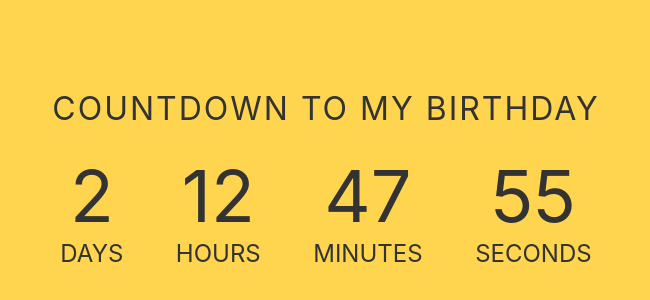
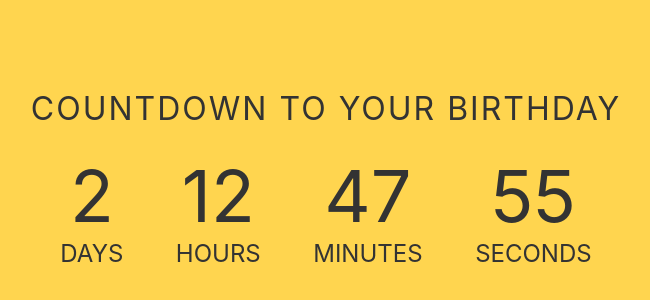
Before and after one commit to happiestbirthday/happiestbirthday.github.io, a plain HTML site: page index.html in a window 1280 px wide. Shown: the part 210-510 px from the top of the page, without its empty margins (314-964 px from the left). Drawn offline with Linux system fonts and the light colour scheme.

Commit message:
Update index.html

```diff
--- a/index.html
+++ b/index.html
@@ -95,7 +95,7 @@ li span {
 </style>
 <html>
 <div class="container">
-  <h1 id="headline">Countdown to my birthday</h1>
+  <h1 id="headline">Countdown to your birthday</h1>
   <div id="countdown">
     <ul>
       <li><span id="days"></span>days</li>
```
